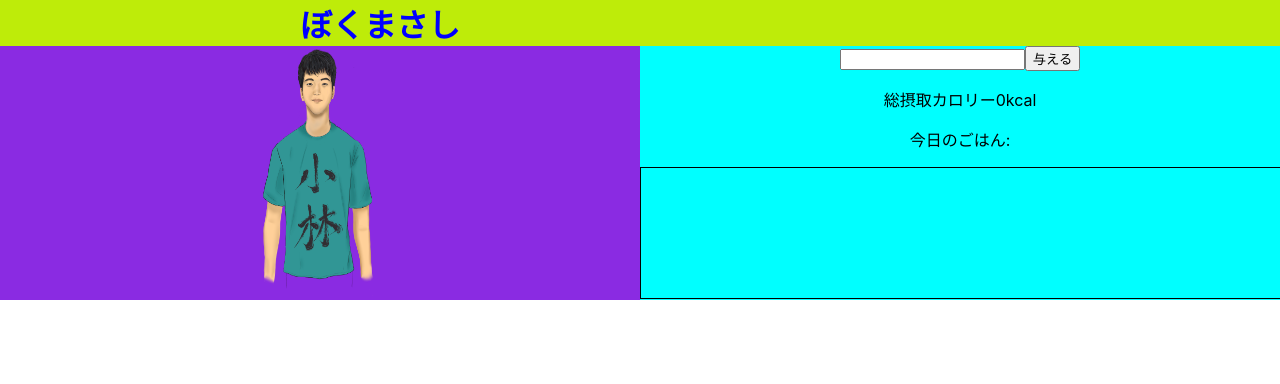
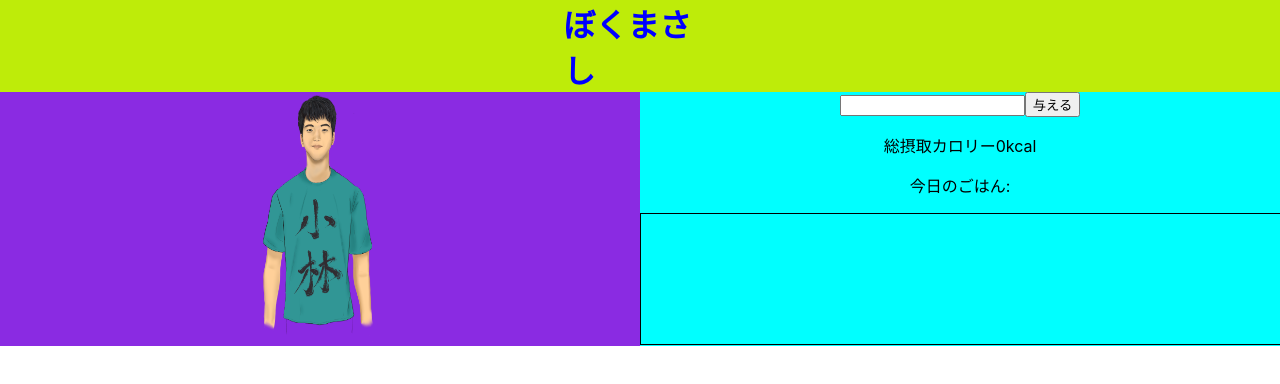
Before and after one commit to watnows/hackathon-2022-team2, a React (Create React App) app: page / in a window 1280 px wide. Shown: the top 384 px of the page. Built offline with nearby package versions, Linux system fonts and the light colour scheme.

Commit message:
header修正

```diff
--- a/src/style/Header.css
+++ b/src/style/Header.css
@@ -1,6 +1,6 @@
 h1{
     color: blue;
-    margin: 0px 300px;
+    margin: 0px 44%;
 
 }
 
```
